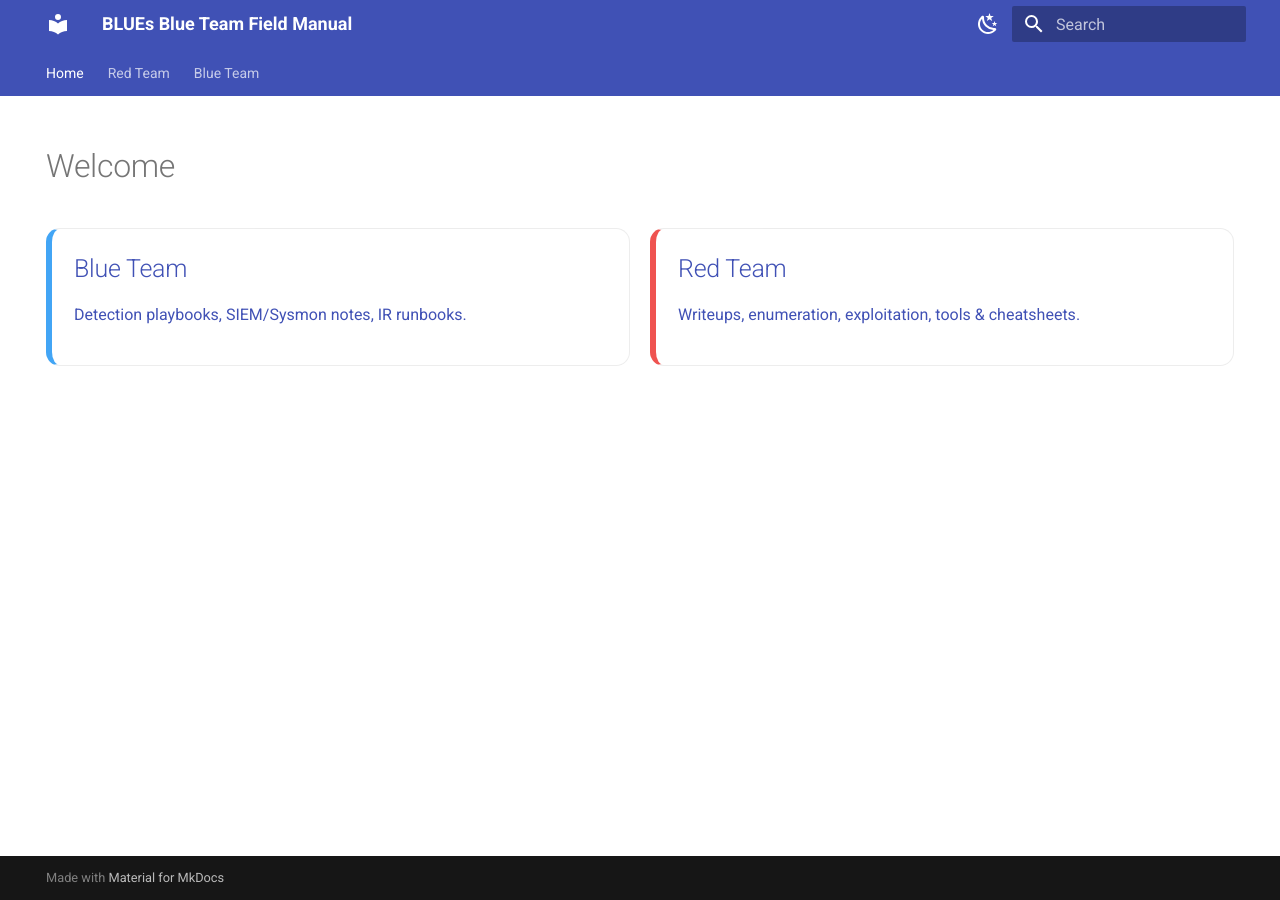
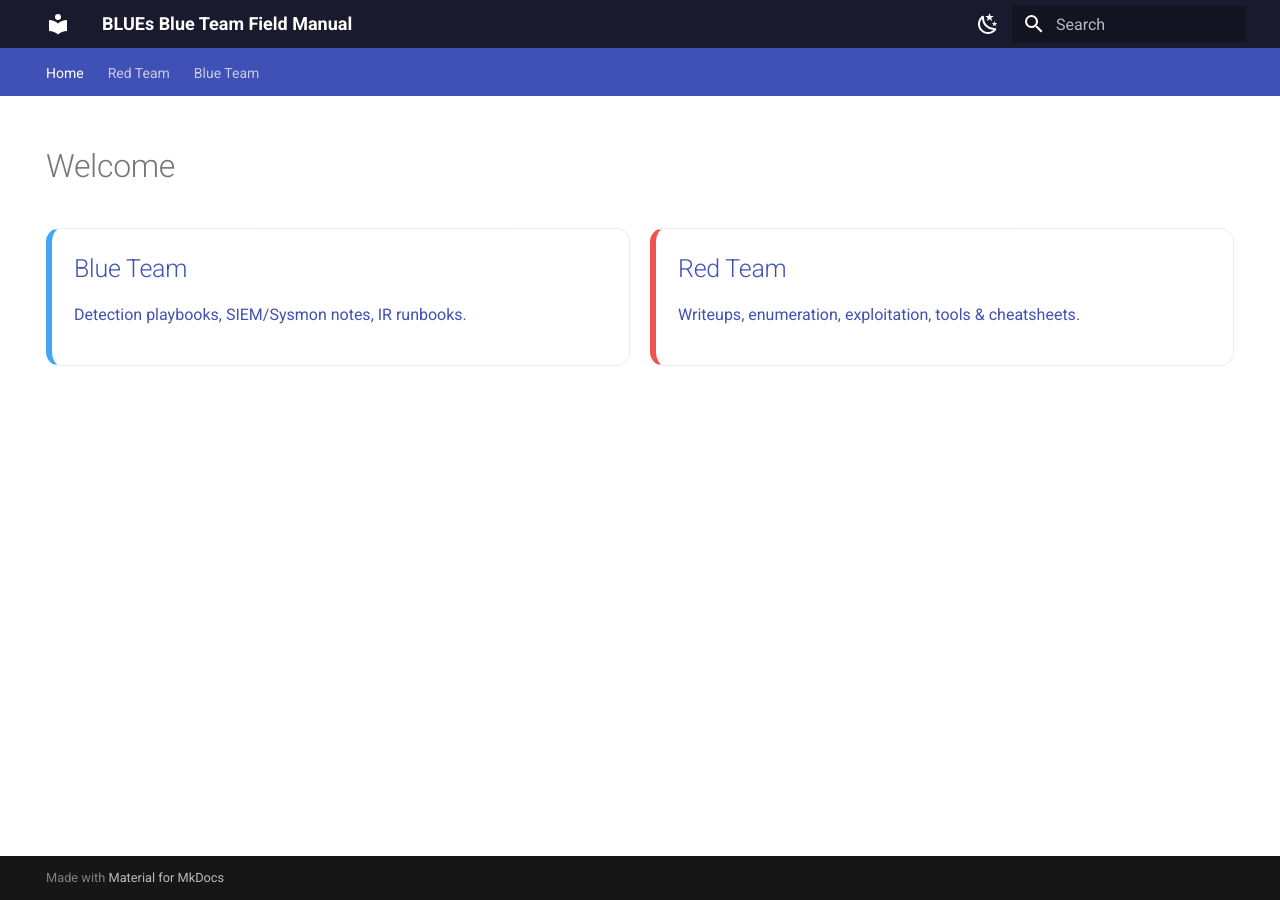
Before and after one commit to BLUE-ps1/BLUES-Blue-Team-Field-Manual, an MkDocs documentation site: the page built from docs/index.md, in a window 1280 px wide. Built offline with MkDocs 1.6.1 and Material for MkDocs 9.7.7, drawn with Linux system fonts in a browser that asks for light colours.

Commit message:
Update extra.css

```diff
--- a/docs/assets/extra.css
+++ b/docs/assets/extra.css
@@ -26,3 +26,15 @@
 /* subtle color accents */
 .tile.blue { border-left: 6px solid #42a5f5; }
 .tile.red  { border-left: 6px solid #ef5350; }
+
+/* Top banner background */
+.md-header {
+  background-color: #1a1a2e !important;   /* replace with your hex */
+}
+
+/* Optional: change the text/icons in the header */
+.md-header__title,
+.md-header__button,
+.md-search__input {
+  color: #ffffff !important;
+}
```
